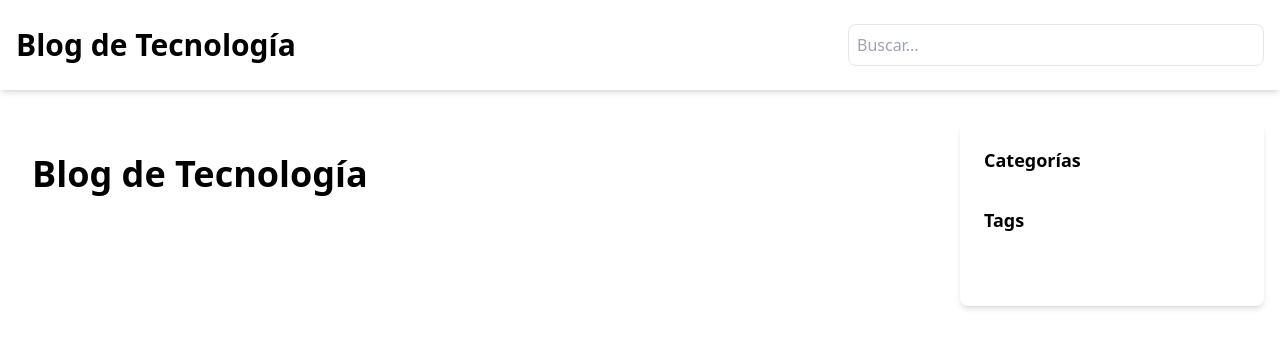
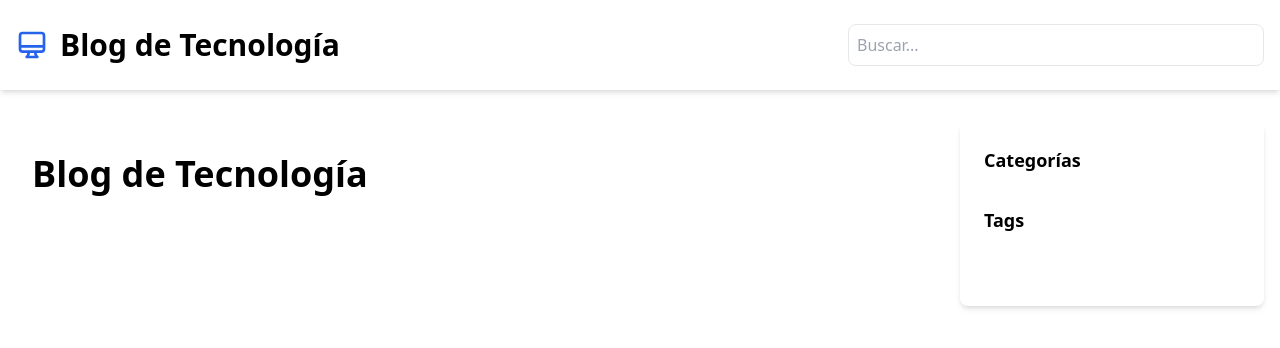
Before and after one commit to Jaolmos/acerobit-blog-django, a Django app: template blog/templates/blog/post_list.html in a window 1280 px wide. Shown: the top 348 px of the page. Run offline with Django 3.2, Linux system fonts and the light colour scheme; the template is opened without the code that fills it, so the values that code supplies are empty; some libraries are stand-ins or nearby versions.

Commit message:
feat: se añade icono tecnologia en header

```diff
--- a/blog/templates/blog/includes/header.html
+++ b/blog/templates/blog/includes/header.html
@@ -1,9 +1,15 @@
 <header class="bg-white shadow-md">
     <nav class="container mx-auto px-4 py-6">
         <div class="flex items-center justify-between">
-            <h1 class="text-3xl font-bold">
-                <a href="{% url 'blog:post_list' %}">Blog de Tecnología</a>
-            </h1>
+            <div class="flex items-center space-x-3">
+                <svg class="w-8 h-8 text-blue-600" fill="none" stroke="currentColor" viewBox="0 0 24 24">
+                    <path stroke-linecap="round" stroke-linejoin="round" stroke-width="2"
+                          d="M9.75 17L9 20l-1 1h8l-1-1-.75-3M3 13h18M5 17h14a2 2 0 002-2V5a2 2 0 00-2-2H5a2 2 0 00-2 2v10a2 2 0 002 2z"/>
+                </svg>
+                <h1 class="text-3xl font-bold">
+                    <a href="{% url 'blog:post_list' %}">Blog de Tecnología</a>
+                </h1>
+            </div>
             <div class="w-1/3">
                 <form method="GET" action="{% url 'blog:search_results' %}">
                     <input type="search" name="q"
```
Also changed, not shown: blog/migrations/0002_alter_post_content.py (added), blog/migrations/0003_alter_post_content.py (added).
